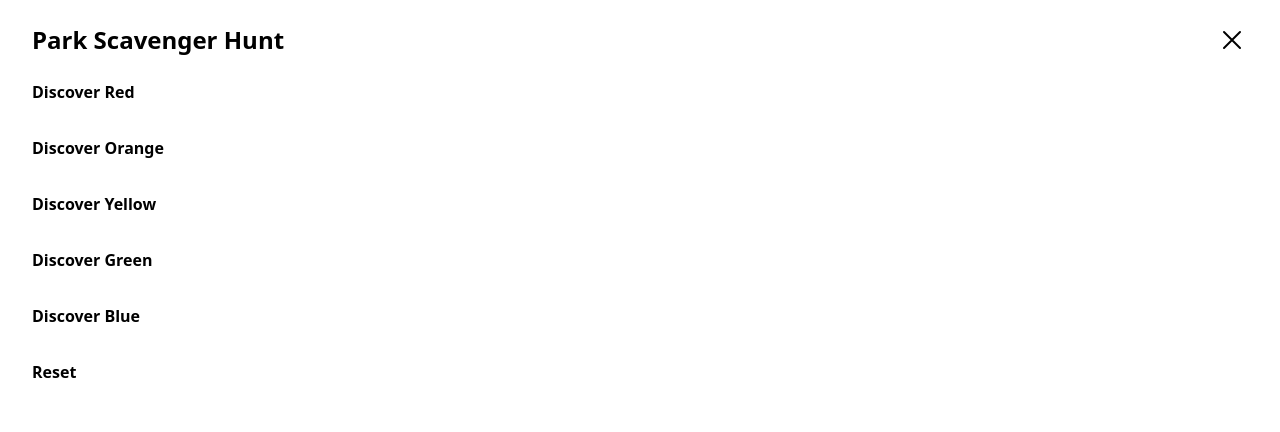
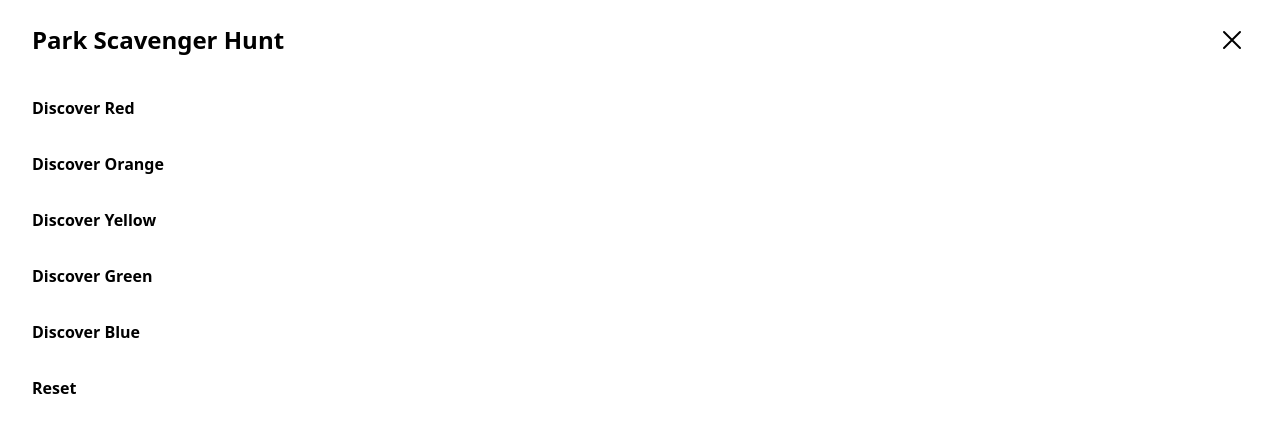
Before and after one commit to danthedaniel/scavenger, a Next.js app: page / in a window 1280 px wide. Both pictures are taken after a click on the element 1232 px from the left and 40 px from the top of the page. Shown: the top 432 px of the page. Built offline with nearby package versions, Linux system fonts and the light colour scheme.

Commit message:
Add top margin to menu items

```diff
--- a/pages/index.tsx
+++ b/pages/index.tsx
@@ -269,7 +269,7 @@ function Menu() {
         )}
       </div>
       {isMenuOpen && (
-        <div className="flex flex-col space-y-8 px-8">
+        <div className="flex flex-col space-y-8 px-8 mt-4">
           {REGIONS.map((region, index) => (
             <span
               key={index}
```
